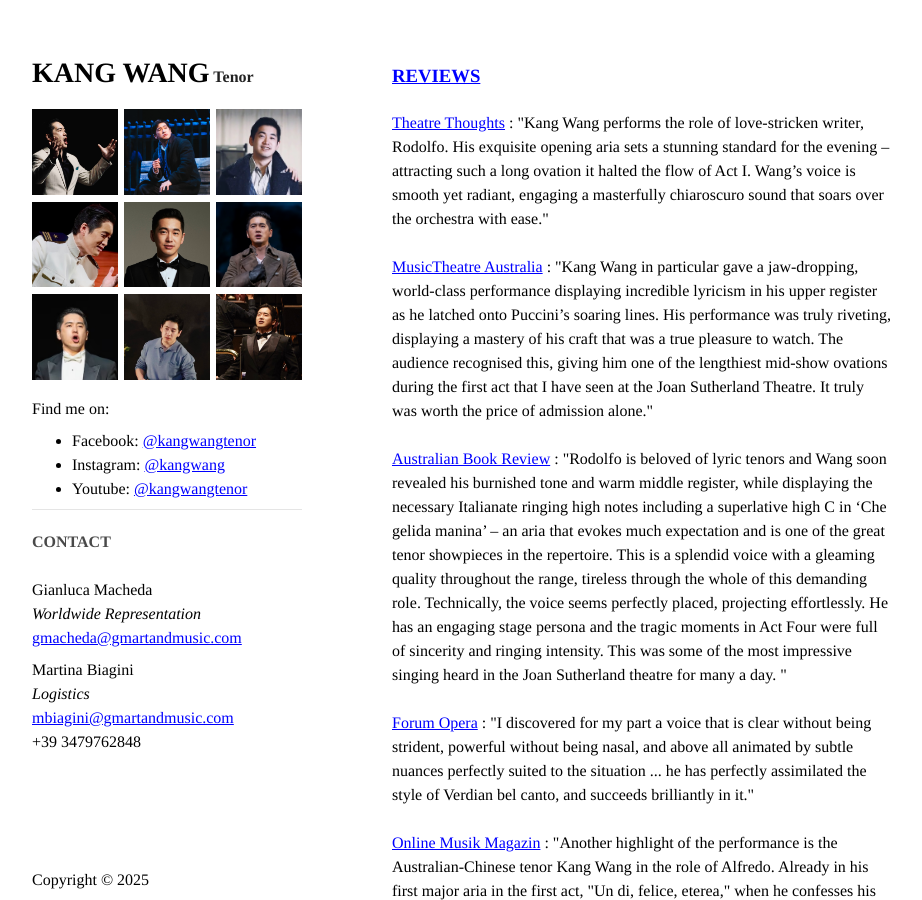
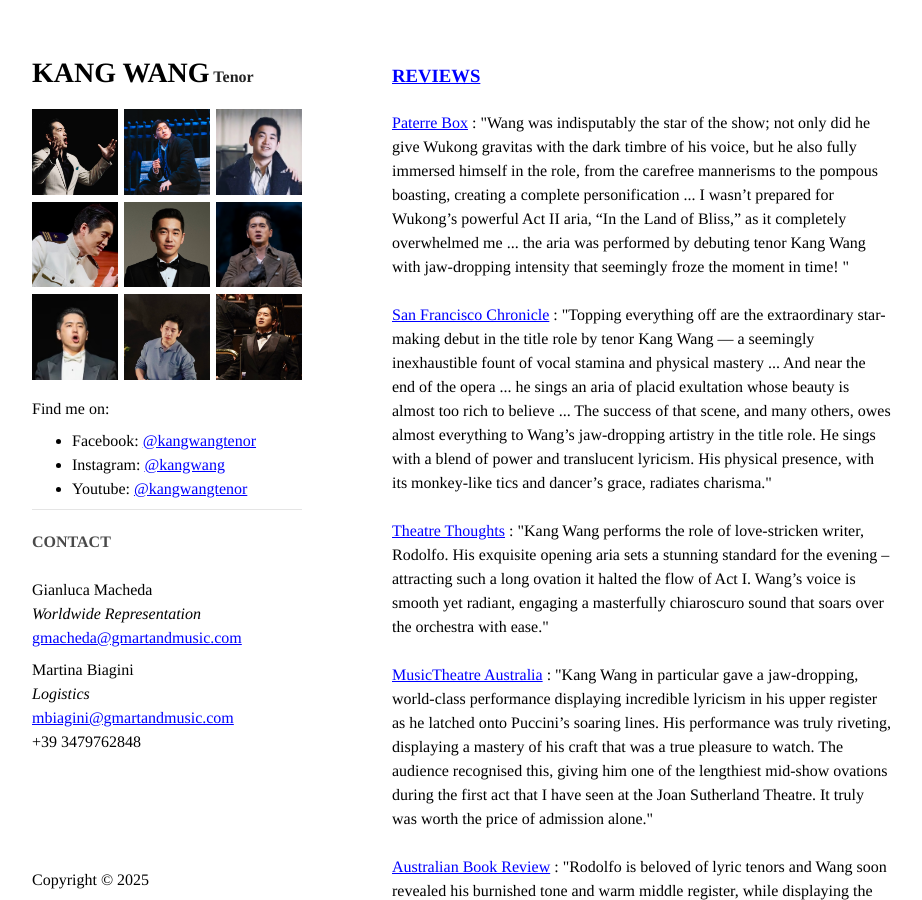
Before and after one commit to kwopera/kwt, a Jekyll site: the page built from reviews.md, in a window 1280 px wide and 900 px high. Shown: the whole window, without its empty margins (178-1100 px from the left). Built offline with Jekyll 4.4.1, drawn with Linux system fonts in a browser that asks for light colours; our own code applies the rules of GitHub Pages for plain Markdown files.

Commit message:
new reviews

```diff
--- a/reviews.md
+++ b/reviews.md
@@ -1,6 +1,13 @@
 <h3 id="reviews"><a href="{{ "/reviews.html" | absolute_url }}#reviews">REVIEWS</a></h3>
 <div>
 <br/>
+<a href="https://parterre.com/2025/11/27/monkey-business-3/#google_vignette" target="blank">Paterre Box</a> : "Wang was indisputably the star of the show; not only did he give Wukong gravitas with the dark timbre of his voice, but he also fully immersed himself in the role, from the carefree mannerisms to the pompous boasting, creating a complete personification ... I wasn’t prepared for Wukong’s powerful Act II aria, “In the Land of Bliss,” as it completely overwhelmed me ... the aria was performed by debuting tenor Kang Wang with jaw-dropping intensity that seemingly froze the moment in time! "
+<br/><br/>
+
+<a href="https://www.sfchronicle.com/entertainment/article/sf-opera-monkey-king-review-21104885.php" target="blank">San Francisco Chronicle</a> : "Topping everything off are the extraordinary star-making debut in the title role by tenor Kang Wang — a seemingly inexhaustible fount of vocal stamina and physical mastery ...
+And near the end of the opera ... he sings an aria of placid exultation whose beauty is almost too rich to believe ... The success of that scene, and many others, owes almost everything to Wang’s jaw-dropping artistry in the title role. He sings with a blend of power and translucent lyricism. His physical presence, with its monkey-like tics and dancer’s grace, radiates charisma."
+<br/><br/>
+
 <a href="https://theatrethoughtsaus.online/la-boheme-sydney-opera-house-review/" target="blank">Theatre Thoughts</a> : "Kang Wang performs the role of love-stricken writer, Rodolfo. His exquisite opening aria sets a stunning standard for the evening – attracting such a long ovation it halted the flow of Act I. Wang’s voice is smooth yet radiant, engaging a masterfully chiaroscuro sound that soars over the orchestra with ease."
 <br/><br/>
 
```
Also changed, not shown: 2 other files.
